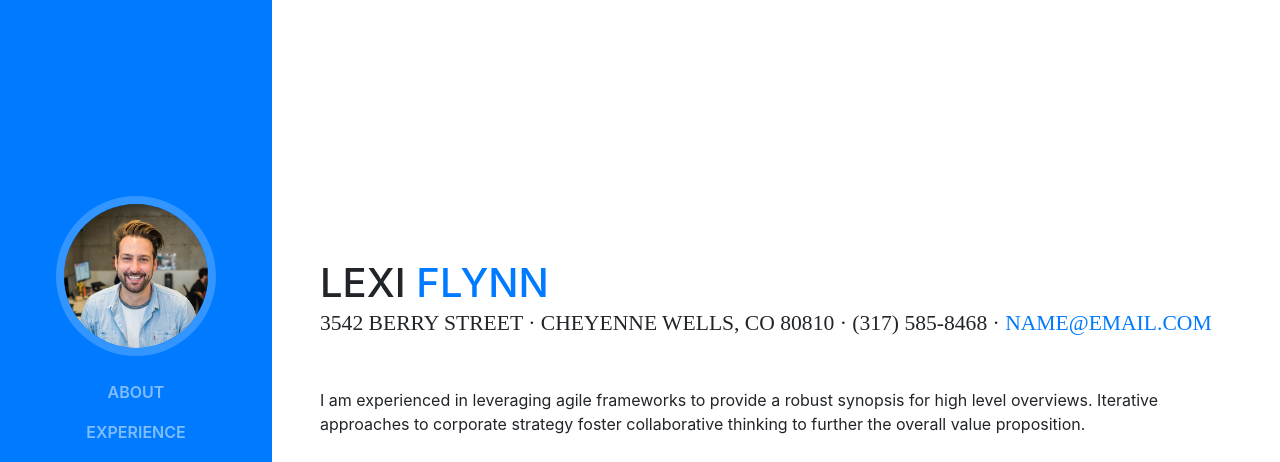
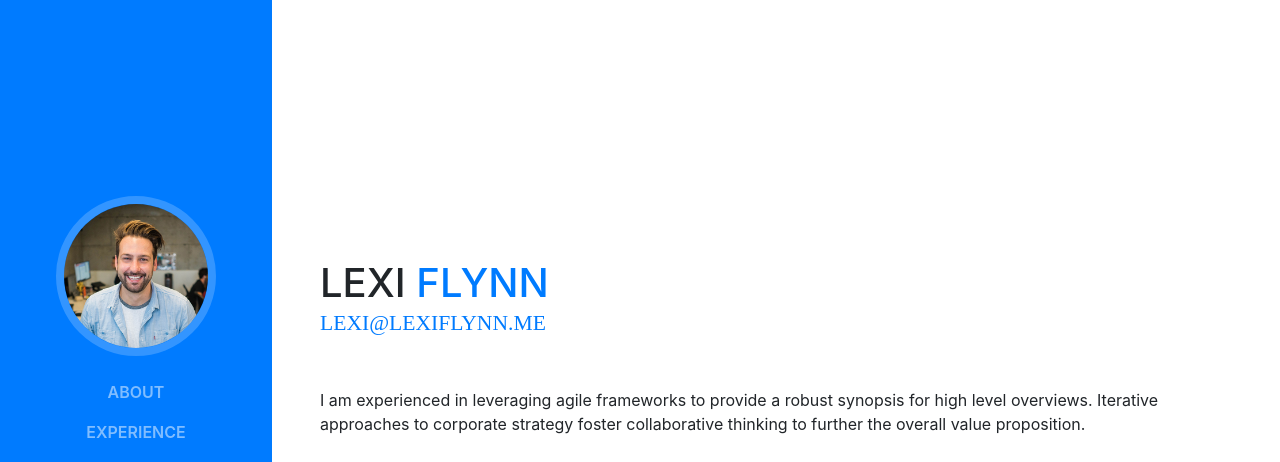
Before and after one commit to Lex-Luthor/Lex-Luthor.github.io, a website with bundled scripts: page index.html in a window 1280 px wide. Shown: the top 462 px of the page. Built offline with nearby package versions, Linux system fonts and the light colour scheme; a web font is replaced by a local one.

Commit message:
Add email

```diff
--- a/index.html
+++ b/index.html
@@ -68,8 +68,8 @@
           <h1 class="mb-0">Lexi
             <span class="text-primary">Flynn</span>
           </h1>
-          <div class="subheading mb-5">3542 Berry Street · Cheyenne Wells, CO 80810 · (317) 585-8468 ·
-            <a href="mailto:name@email.com">name@email.com</a>
+          <div class="subheading mb-5"> <!--- 3542 Berry Street · Cheyenne Wells, CO 80810 · (317) 585-8468 · --->
+            <a href="mailto:name@email.com">lexi@lexiflynn.me</a>
           </div>
           <p class="mb-5">I am experienced in leveraging agile frameworks to provide a robust synopsis for high level overviews. Iterative approaches to corporate strategy foster collaborative thinking to further the overall value proposition.</p>
           <ul class="list-inline list-social-icons mb-0">
```
